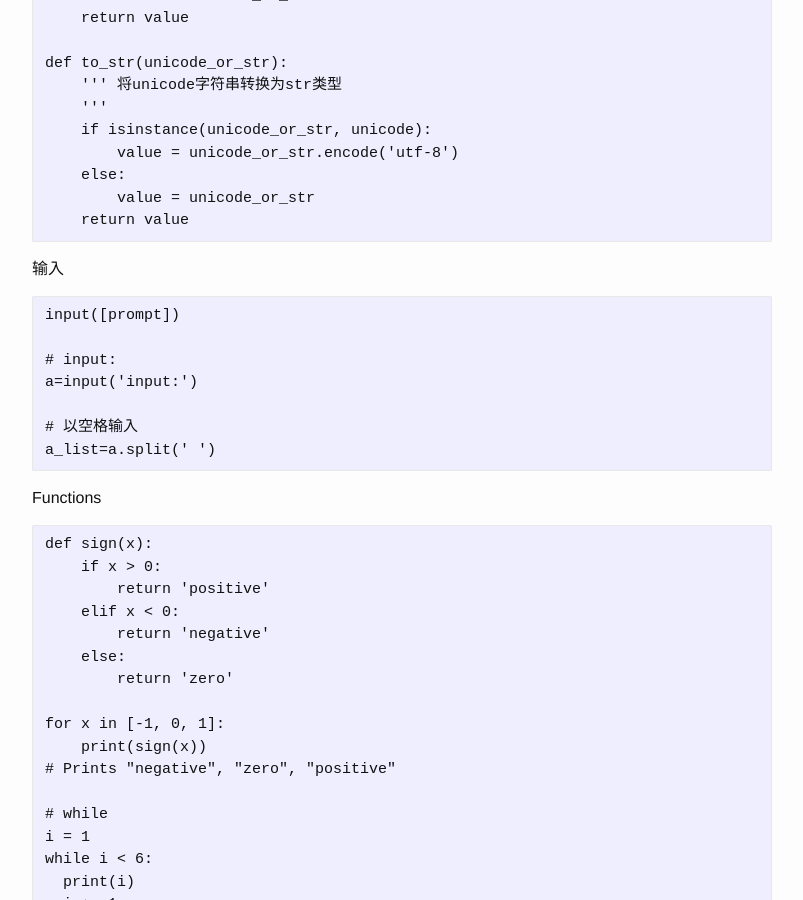
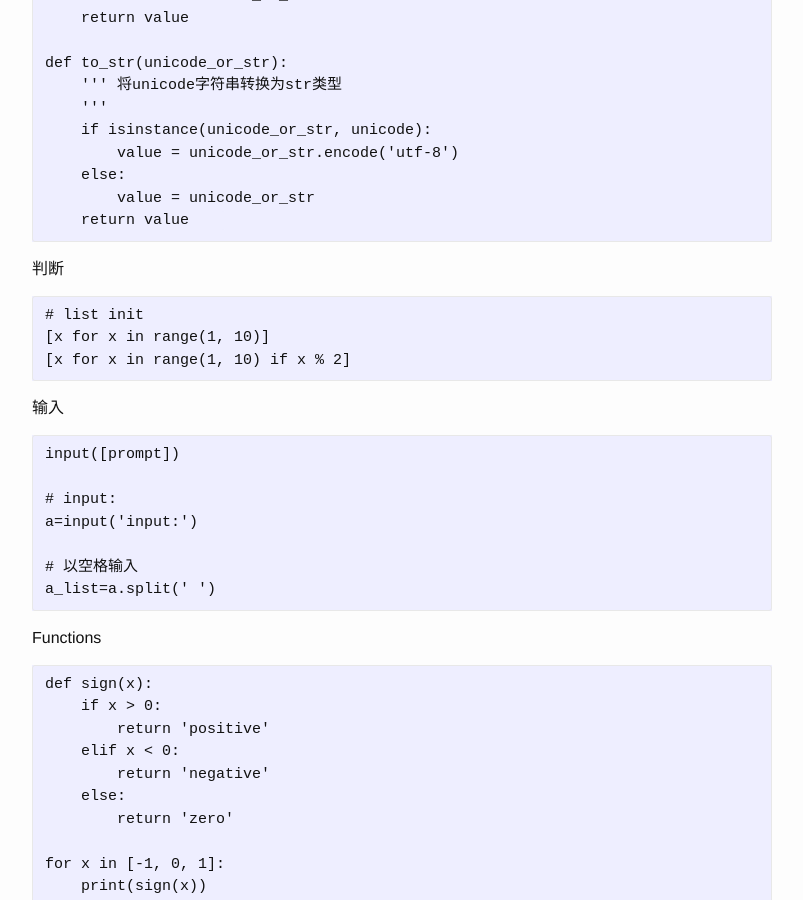
Before and after one commit to josephstalin117/josephstalin117.github.io, a Jekyll site: the page built from _posts/2017-08-10-python.markdown, in a window 1280 px wide and 900 px high, scrolled down 398 px. Shown: the whole window, without its empty margins (238-1041 px from the left). Built offline with Jekyll 4.4.1, drawn with Linux system fonts in a browser that asks for light colours.

Commit message:
add single line list init

````diff
--- a/_posts/2017-08-10-python.markdown
+++ b/_posts/2017-08-10-python.markdown
@@ -25,6 +25,13 @@ def to_str(unicode_or_str):
     else:
         value = unicode_or_str
     return value
+```
+
+判断
+```
+# list init
+[x for x in range(1, 10)]
+[x for x in range(1, 10) if x % 2]
 ```
 
 输入
````
